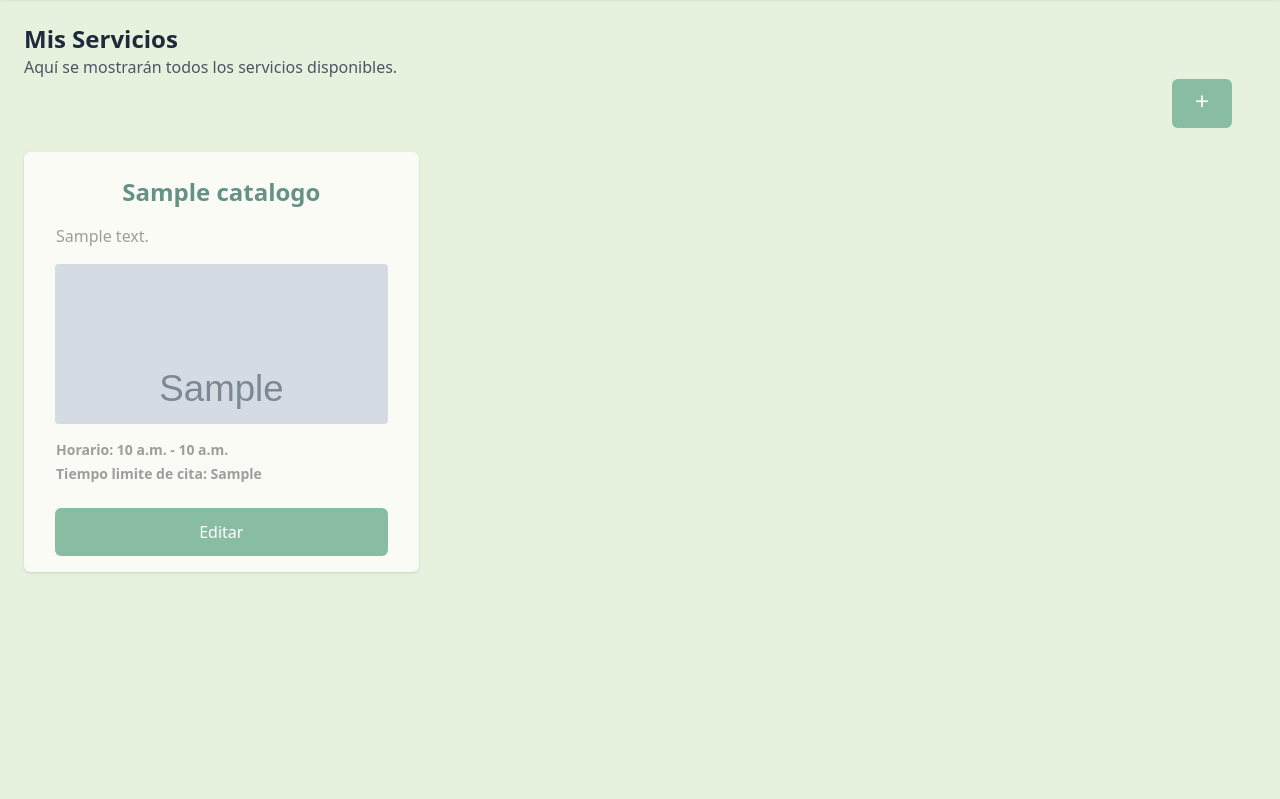
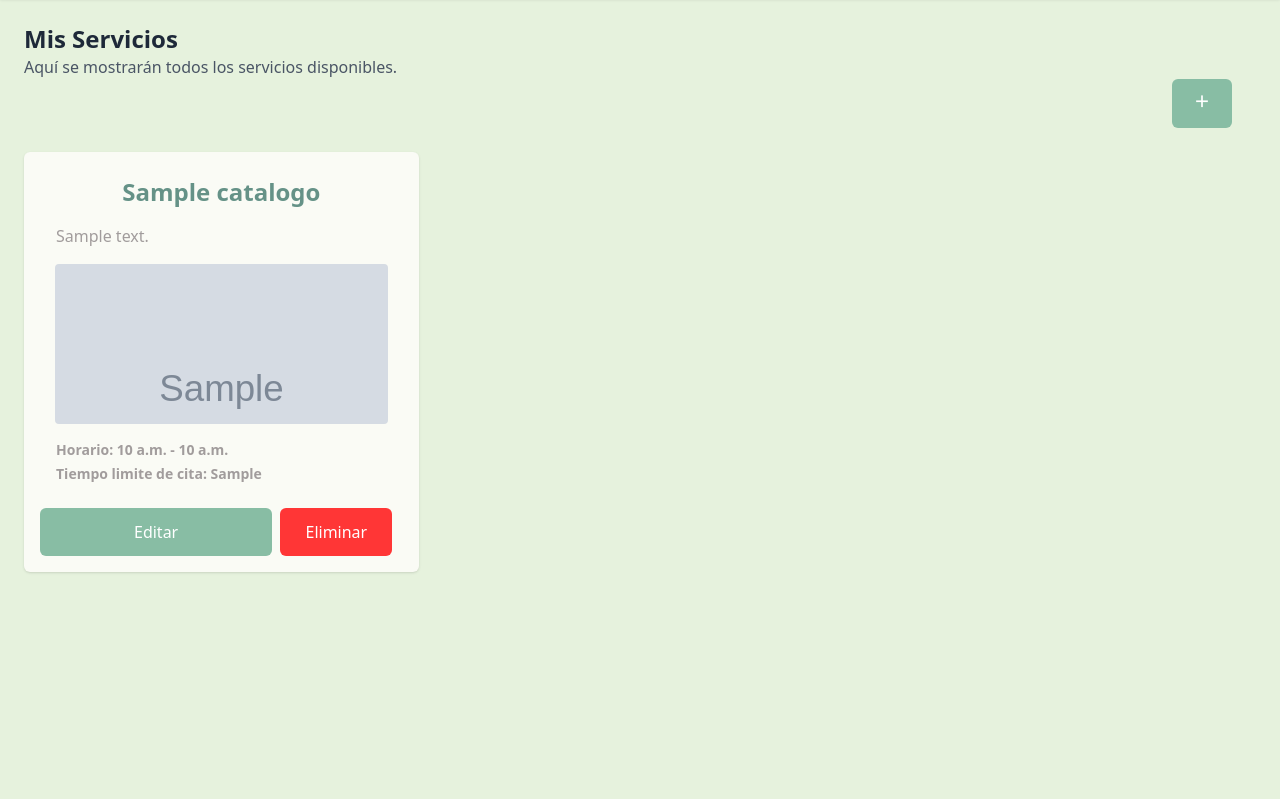
Before and after one commit to yUMIP04/PlataformReservas-AgendaServicios, a Django app: template templates/services/lista_servicios.html in a window 1280 px wide. Shown: the part 57-856 px from the top of the page. Run offline with Django 5.2, Linux system fonts and the light colour scheme; the template is opened without the code that fills it: values that come from a table or form of the project are taken from there, others are empty; tables that the repository leaves empty hold one stand-in row (values such as "Sample post"); grey boxes marked "Sample" are stand-in pictures; some libraries are stand-ins or nearby versions; some web fonts are replaced.

Commit message:
-Eliminar servicios como perfil profesional, listo.

```diff
--- a/services/urls.py
+++ b/services/urls.py
@@ -5,5 +5,6 @@ from . import views
 urlpatterns = [
     path('listaServicios/', views.lista_servicios, name='ListaServicios'),
     path('crearServicios/', views.crear_servicios, name='CrearServicios'),
-    path('editarServicios/<int:id_service>/', views.editar_servicios, name='EditarServicios')
+    path('editarServicios/<int:id_service>/', views.editar_servicios, name='EditarServicios'),
+    path('EliminarServicio/<int:id_Service>/', views.Eliminar_servicio, name='EliminarServicio')
 ]
--- a/templates/services/lista_servicios.html
+++ b/templates/services/lista_servicios.html
@@ -25,7 +25,7 @@
                 <!--🌟CARD DE MUESTRA-->
                 <div class="card-muestra bg-[#FAFBF5] w-full h-auto p-4 rounded-md shadow-sm flex flex-col justify-between">
 
-                    <div>
+                    <div class="card">
                         <div class="titulo-card text-center mt-2 text-[Roboto] text-2xl font-semibold text-[#659287] mb-4">
                             <h1 class="Titulo-servicio">{{ servicio.nombre_servicio }}</h1>
                             <input type="hidden" name="" value="{{ servicio.id }}" readonly>
@@ -53,8 +53,13 @@
                         </div>
                     </div>
 
-                    <div class="btn flex flex-row justify-center mt-6">
+                    <div class="btn flex flex-row justify-center mt-6 gap-2">
                         <a href="{% url "EditarServicios" servicio.id %}" class="p-3 w-11/12 text-white rounded-md bg-[#88bda4] hover:bg-[#659287] cursor-pointer transition font-medium text-center">Editar</a>
+
+                        <form action="{% url "EliminarServicio" servicio.id %}" method="post" class="w-1/2">
+                            {% csrf_token %}
+                        <button class="btn-eiminar p-3 w-11/12 text-white rounded-md bg-[#FF3636] hover:bg-[#B53A3A] cursor-pointer transition font-medium text-center">Eliminar</button>
+                        </form>
                     </div>
 
                 </div>
@@ -69,4 +74,6 @@
     </div>
 
 </div>
+
+
 {% endblock %}
```
Also changed, not shown: services/views.py (+26 -0 lines).
